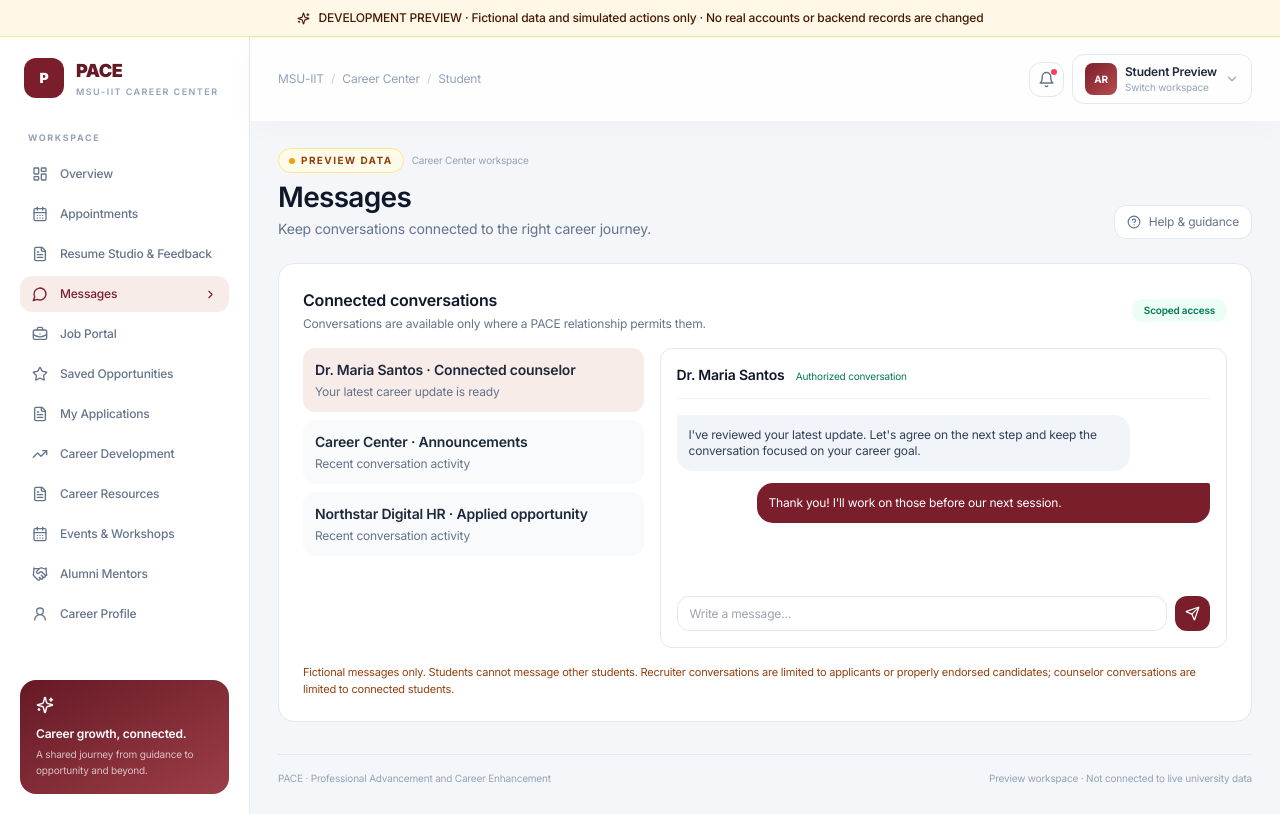
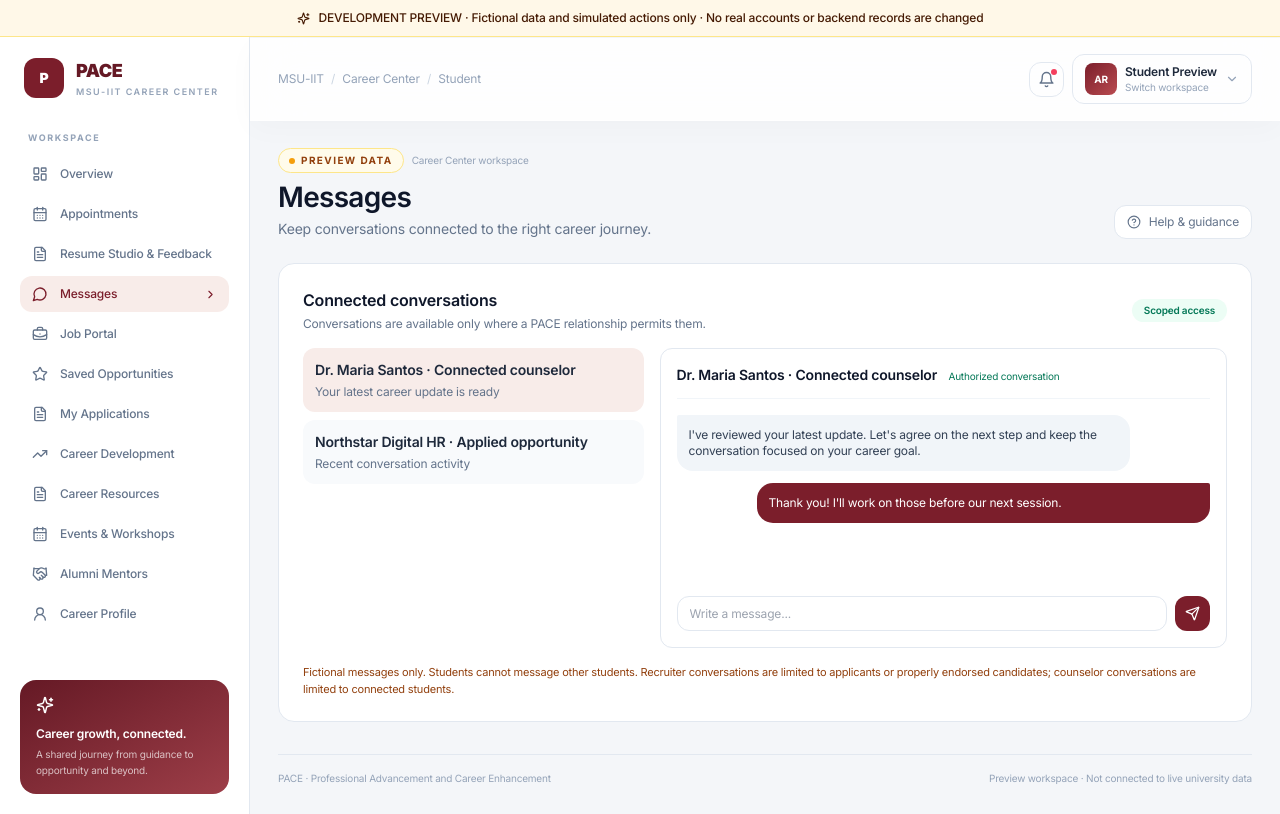
Before and after one commit to Aenzari/pace-msuiit, a Next.js app in the folder frontend/: page /preview in a window 1280 px wide. Both pictures are taken after a click on the button "Messages". Built offline with nearby package versions, Linux system fonts and the light colour scheme.

Commit message:
feat(preview): scope message threads to authorized conversations

```diff
--- a/frontend/src/app/preview/PreviewWorkspace.tsx
+++ b/frontend/src/app/preview/PreviewWorkspace.tsx
@@ -195,7 +195,8 @@ function ModuleContent({ role, active, notify, onNavigate }: { role: Role; activ
   const [appointmentDate, setAppointmentDate] = useState("2026-11-19");
   const [appointmentTime, setAppointmentTime] = useState("10:00");
   const [messageDraft, setMessageDraft] = useState("");
-  const [sentMessages, setSentMessages] = useState<string[]>([]);
+  const [sentMessages, setSentMessages] = useState<Record<string, string[]>>({});
+  const [selectedConversation, setSelectedConversation] = useState("");
   const [resumeFile, setResumeFile] = useState("");
   const [resumePrompt, setResumePrompt] = useState("Write a concise, achievement-focused summary for an aspiring software engineer.");
   const [resumeDraft, setResumeDraft] = useState("");
@@ -231,6 +232,8 @@ function ModuleContent({ role, active, notify, onNavigate }: { role: Role; activ
   };
   const currentRows = rows[active] || ["Profile information · Sample record", "Career interests · Sample record", "Recent activity · Sample record"];
   const filtered = currentRows.filter((row) => row.toLowerCase().includes(search.toLowerCase()));
+  const conversationNames = role === "recruiter" ? ["Alexandra Reyes · Applicant", "Career Counselor · Endorsement"] : role === "counselor" ? ["Alexandra Reyes · Connected student", "Daniel Cruz · Connected student"] : ["Dr. Maria Santos · Connected counselor", "Northstar Digital HR · Applied opportunity"];
+  const currentConversation = selectedConversation && conversationNames.includes(selectedConversation) ? selectedConversation : conversationNames[0];
   const titles: Record<string, string> = {
     appointments: "Upcoming and recent appointments", students: "Connected student caseload", reviews: "Pending resume reviews", applicants: "Recent candidate activity", jobs: "Partner opportunities", graduates: "Graduate outcomes follow-up", accounts: "Account review queue", partners: "Approved partner directory", followups: "Your follow-up schedule", messages: "Recent conversations", endorsements: "Endorsement activity", pipeline: "Candidate stage overview", audit: "Recent administrative actions",
   };
@@ -273,11 +276,11 @@ function ModuleContent({ role, active, notify, onNavigate }: { role: Role; activ
         <section className="rounded-2xl border border-slate-200 bg-white p-6">
           <div className="mb-4 flex flex-wrap items-center justify-between gap-2"><div><h3 className="font-semibold text-slate-900">Connected conversations</h3><p className="mt-1 text-xs text-slate-500">Conversations are available only where a PACE relationship permits them.</p></div><span className="rounded-full bg-emerald-50 px-3 py-1 text-[10px] font-semibold text-emerald-700">Scoped access</span></div>
           <div className="grid gap-4 md:grid-cols-[.75fr_1.25fr]">
-            <div className="space-y-2">{(role==="recruiter"?["Alexandra Reyes · Applicant","Career Counselor · Endorsement"]:role==="counselor"?["Alexandra Reyes · Connected student","Daniel Cruz · Connected student","Career Center · Announcements"]:["Dr. Maria Santos · Connected counselor","Career Center · Announcements","Northstar Digital HR · Applied opportunity"]).map((name,i)=><button key={name} onClick={()=>notify("Conversation selected: "+name)} className={"w-full rounded-xl p-3 text-left "+(i===0?"bg-[#F8ECE9]":"bg-slate-50")}><div className="text-sm font-semibold text-slate-800">{name}</div><p className="mt-1 text-xs text-slate-500">{i===0?"Your latest career update is ready":"Recent conversation activity"}</p></button>)}</div>
+            <div className="space-y-2">{conversationNames.map((name,i)=><button key={name} onClick={()=>setSelectedConversation(name)} className={"w-full rounded-xl p-3 text-left "+(currentConversation===name?"bg-[#F8ECE9]":"bg-slate-50")}><div className="text-sm font-semibold text-slate-800">{name}</div><p className="mt-1 text-xs text-slate-500">{i===0?"Your latest career update is ready":"Recent conversation activity"}</p></button>)}</div>
             <div className="flex min-h-[300px] flex-col rounded-xl border border-slate-200 p-4">
-              <div className="border-b border-slate-100 pb-3 text-sm font-semibold text-slate-900">{role==="recruiter"?"Alexandra Reyes":role==="counselor"?"Alexandra Reyes":"Dr. Maria Santos"} <span className="ml-2 text-[10px] font-normal text-emerald-700">Authorized conversation</span></div>
-              <div className="flex-1 space-y-3 py-4 text-xs"><div className="max-w-[85%] rounded-2xl rounded-tl-sm bg-slate-100 p-3 text-slate-700">I've reviewed your latest update. Let's agree on the next step and keep the conversation focused on your career goal.</div><div className="ml-auto max-w-[85%] rounded-2xl rounded-tr-sm bg-[#7B1E2B] p-3 text-white">Thank you! I'll work on those before our next session.</div>{sentMessages.map((msg,i)=><div key={i} className="ml-auto max-w-[85%] rounded-2xl rounded-tr-sm bg-[#7B1E2B] p-3 text-white">{msg}</div>)}</div>
-              <form onSubmit={e=>{e.preventDefault();if(!messageDraft.trim())return;setSentMessages(old=>[...old,messageDraft.trim()]);setMessageDraft("");notify("Message added to this local preview thread only.");}} className="flex gap-2"><input aria-label="Preview message" value={messageDraft} onChange={e=>setMessageDraft(e.target.value)} placeholder="Write a message..." className="min-w-0 flex-1 rounded-xl border border-slate-200 px-3 py-2 text-xs outline-none focus:border-[#7B1E2B]"/><button type="submit" className="rounded-xl bg-[#7B1E2B] p-2.5 text-white" aria-label="Send preview message"><Send size={15}/></button></form>
+              <div className="border-b border-slate-100 pb-3 text-sm font-semibold text-slate-900">{currentConversation} <span className="ml-2 text-[10px] font-normal text-emerald-700">Authorized conversation</span></div>
+              <div className="flex-1 space-y-3 py-4 text-xs"><div className="max-w-[85%] rounded-2xl rounded-tl-sm bg-slate-100 p-3 text-slate-700">I've reviewed your latest update. Let's agree on the next step and keep the conversation focused on your career goal.</div><div className="ml-auto max-w-[85%] rounded-2xl rounded-tr-sm bg-[#7B1E2B] p-3 text-white">Thank you! I'll work on those before our next session.</div>{(sentMessages[currentConversation] || []).map((msg,i)=><div key={i} className="ml-auto max-w-[85%] rounded-2xl rounded-tr-sm bg-[#7B1E2B] p-3 text-white">{msg}</div>)}</div>
+              <form onSubmit={e=>{e.preventDefault();if(!messageDraft.trim())return;setSentMessages(old=>({...old,[currentConversation]:[...(old[currentConversation] || []),messageDraft.trim()]}));setMessageDraft("");notify("Message added to this local preview thread only.");}} className="flex gap-2"><input aria-label="Preview message" value={messageDraft} onChange={e=>setMessageDraft(e.target.value)} placeholder="Write a message..." className="min-w-0 flex-1 rounded-xl border border-slate-200 px-3 py-2 text-xs outline-none focus:border-[#7B1E2B]"/><button type="submit" className="rounded-xl bg-[#7B1E2B] p-2.5 text-white" aria-label="Send preview message"><Send size={15}/></button></form>
             </div>
           </div>
           <p className="mt-4 text-[11px] text-amber-800">Fictional messages only. Students cannot message other students. Recruiter conversations are limited to applicants or properly endorsed candidates; counselor conversations are limited to connected students.</p>
```
